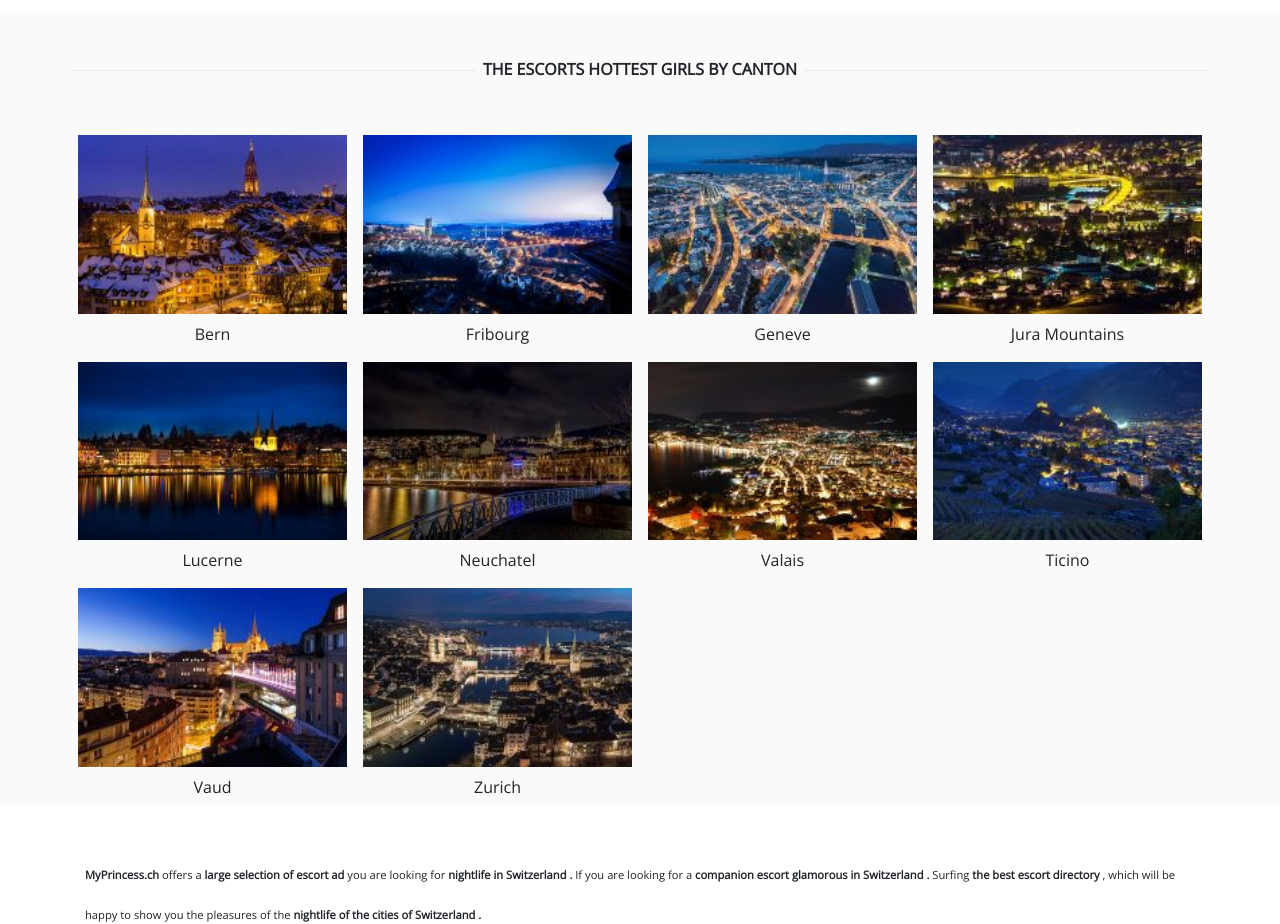
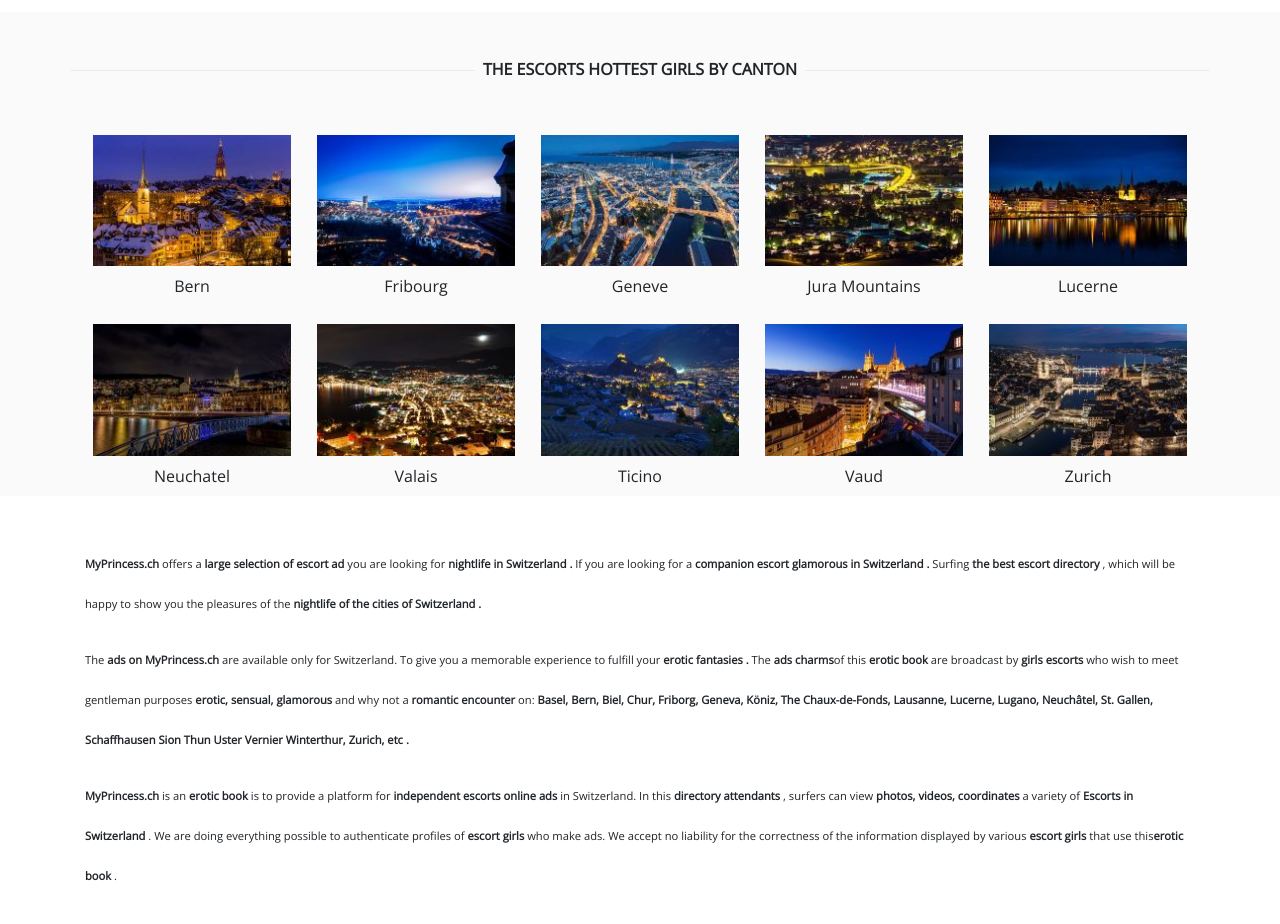
Before and after one commit to Machiavellii/myprincess1, a React (Create React App) app in the folder client/: page / in a window 1280 px wide. Shown: the part 1400-2324 px from the top of the page. Built offline with nearby package versions, Linux system fonts and the light colour scheme; the HTML template or start-up script is replaced by a standard one.

Commit message:
cantons grid

```diff
--- a/client/src/components/landing/landingpages/LandingCanton.js
+++ b/client/src/components/landing/landingpages/LandingCanton.js
@@ -1,4 +1,5 @@
 import React from 'react';
+import '../../../styles/LandingCanton.css'
 import { Link } from 'react-router-dom';
 import bern from '../../../img/cantons/bern.jpg';
 import fribourg from '../../../img/cantons/fribourg.jpg';
@@ -26,7 +27,8 @@ const LandingCanton = () => {
             </span>
           </div>
 
-          <div className="col-sm-12 col-md-3">
+          <div className="custom-row container">
+            <div className="col-sm-12 col-custom">
               <div className="canton p-2 text-center">
                 <Link>
                   <img src={bern} alt="Bern.jpg" />
@@ -35,7 +37,7 @@ const LandingCanton = () => {
               </div>
             </div>
 
-          <div className="col-sm-12 col-md-3">
+            <div className="col-sm-12 col-custom">
               <div className="canton p-2 text-center">
                 <Link>
                   <img src={fribourg} alt="Fribourg.jpg" />
@@ -44,7 +46,7 @@ const LandingCanton = () => {
               </div>
             </div>
 
-          <div className="col-sm-12 col-md-3">
+            <div className="col-sm-12 col-custom">
               <div className="canton p-2 text-center">
                 <Link>
                   <img src={geneve} alt="Geneve.jpg" />
@@ -53,7 +55,7 @@ const LandingCanton = () => {
               </div>
             </div>
 
-          <div className="col-sm-12 col-md-3">
+            <div className="col-sm-12 col-custom">
               <div className="canton p-2 text-center">
                 <Link>
                   <img src={jura} alt="jura.jpg" />
@@ -62,7 +64,7 @@ const LandingCanton = () => {
               </div>
             </div>
 
-          <div className="col-sm-12 col-md-3">
+            <div className="col-sm-12 col-custom">
               <div className="canton p-2 text-center">
                 <Link>
                   <img src={lucerne} alt="lucerne.jpg" />
@@ -71,7 +73,7 @@ const LandingCanton = () => {
               </div>
             </div>
 
-          <div className="col-sm-12 col-md-3">
+            <div className="col-sm-12 col-custom">
               <div className="canton p-2 text-center">
                 <Link>
                   <img src={neuchatel} alt="neuchatel.jpg" />
@@ -80,7 +82,7 @@ const LandingCanton = () => {
               </div>
             </div>
 
-          <div className="col-sm-12 col-md-3">
+            <div className="col-sm-12 col-custom">
               <div className="canton p-2 text-center">
                 <Link>
                   <img src={tessin} alt="tessin.jpg" />
@@ -89,7 +91,7 @@ const LandingCanton = () => {
               </div>
             </div>
 
-          <div className="col-sm-12 col-md-3">
+            <div className="col-sm-12 col-custom">
               <div className="canton p-2 text-center">
                 <Link>
                   <img src={sion} alt="sion.jpg" />
@@ -98,7 +100,7 @@ const LandingCanton = () => {
               </div>
             </div>
 
-          <div className="col-sm-12 col-md-3">
+            <div className="col-sm-12 col-custom">
               <div className="canton p-2 text-center">
                 <Link>
                   <img src={vaud} alt="vaud.jpg" />
@@ -107,7 +109,7 @@ const LandingCanton = () => {
               </div>
             </div>
 
-          <div className="col-sm-12 col-md-3">
+            <div className="col-sm-12 col-custom">
               <div className="canton p-2 text-center">
                 <Link>
                   <img src={zurich} alt="zurich.jpg" />
@@ -116,6 +118,8 @@ const LandingCanton = () => {
               </div>
             </div>
           </div>
+
+        </div>
       </div>
     </div>
   );
--- /dev/null
+++ b/client/src/styles/LandingCanton.css
@@ -0,0 +1,14 @@
+.custom-row {
+    display: grid;
+    grid-template-columns: 1fr 1fr 1fr 1fr 1fr;
+    grid-gap: 10px;
+  }
+
+  @media only screen and (max-width: 780px) {
+    .custom-row {
+        display: grid;
+        grid-template-columns: 1fr 1fr;
+        grid-gap: 10px;
+        align-items: center;
+      }
+    }
```
Lines whose indentation alone changed are shown as unchanged.
